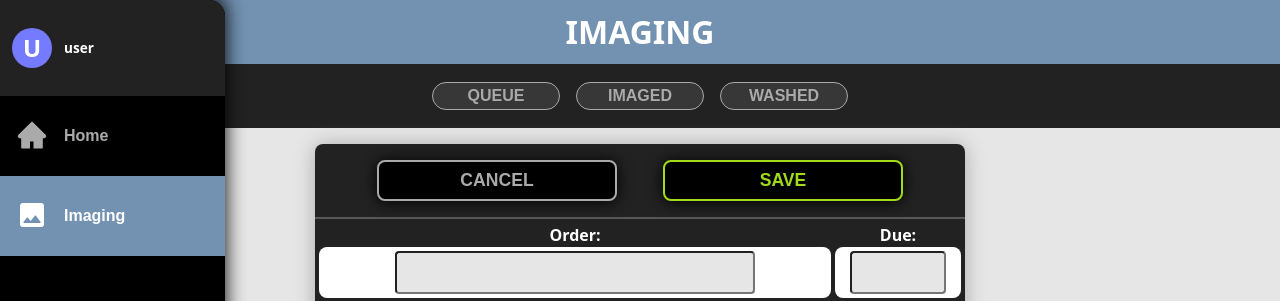
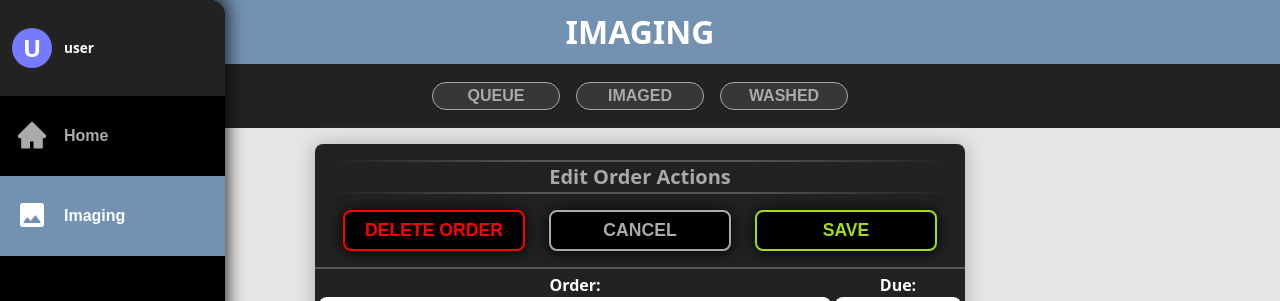
Before and after one commit to kirkwood616/pre-press-tools, a React (Vite) app: page /imaging/edit/1 in a window 1280 px wide. Shown: the top 301 px of the page. Built offline with nearby package versions, Linux system fonts and the light colour scheme; no server answers; the database is empty; sample sign-in values are in the browser's storage.

Commit message:
added delete, style updates

```diff
--- a/src/features/imaging/controls/ConfirmChanges.module.css
+++ b/src/features/imaging/controls/ConfirmChanges.module.css
@@ -1,9 +1,30 @@
 .ConfirmChanges {
+  width: 100%;
+}
+
+.ConfirmChanges h2 {
+  background: linear-gradient(var(--dark-gray), var(--dark-gray)) padding-box,
+    linear-gradient(
+      90deg,
+      var(--dark-gray),
+      var(--dark-gray3),
+      var(--dark-gray3),
+      var(--dark-gray)
+    );
+  border-top: 2px solid transparent;
+  border-bottom: 2px solid transparent;
+  color: var(--medium-gray);
+  font-size: 1.25rem;
+  margin: 0 0 1rem 0;
+}
+
+.ConfirmChanges .controls {
   display: flex;
   justify-content: space-evenly;
   width: 100%;
 }
 
 .ConfirmChanges button {
-  min-width: 15rem;
+  margin: 0 0.75rem;
+  width: 100%;
 }
--- a/src/features/imaging/controls/ConfirmChanges.tsx
+++ b/src/features/imaging/controls/ConfirmChanges.tsx
@@ -2,6 +2,7 @@ import Loading from "@/components/loading/Loading";
 import GoButton from "@/components/ui/buttons/GoButton";
 import {
   addNewOrderRecord,
+  deleteOrderRecord,
   updateOrderRecord,
   updateRecordLock,
 } from "@/services/imagingServices";
@@ -80,10 +81,30 @@ function ConfirmChanges({ isEdit, isCreate }: Props) {
     }
   }
 
+  async function handleDelete() {
+    if (window.confirm("Are you sure you want to delete this order?")) {
+      try {
+        setIsLoading(true);
+        await deleteOrderRecord(order.id!);
+        navigate(`/imaging/${order.status}`);
+        resetDraft();
+      } catch (error) {
+        console.error(error);
+      } finally {
+        setIsLoading(false);
+      }
+    }
+  }
+
   if (isLoading) return <Loading />;
   if (isEdit)
     return (
       <div className={styles.ConfirmChanges}>
+        <h2>Edit Order Actions</h2>
+        <div className={styles.controls}>
+          <GoButton type={"delete"} clickFunction={handleDelete}>
+            DELETE ORDER
+          </GoButton>
           <GoButton type="cancel" clickFunction={handleEditCancel}>
             CANCEL
           </GoButton>
@@ -91,11 +112,13 @@ function ConfirmChanges({ isEdit, isCreate }: Props) {
             SAVE
           </GoButton>
         </div>
+      </div>
     );
 
   if (isCreate)
     return (
       <div className={styles.ConfirmChanges}>
+        <div className={styles.controls}>
           <GoButton type="cancel" clickFunction={handleCreateCancel}>
             CANCEL
           </GoButton>
@@ -103,6 +126,7 @@ function ConfirmChanges({ isEdit, isCreate }: Props) {
             SAVE
           </GoButton>
         </div>
+      </div>
     );
 }
 
```
Lines whose indentation alone changed are shown as unchanged.
